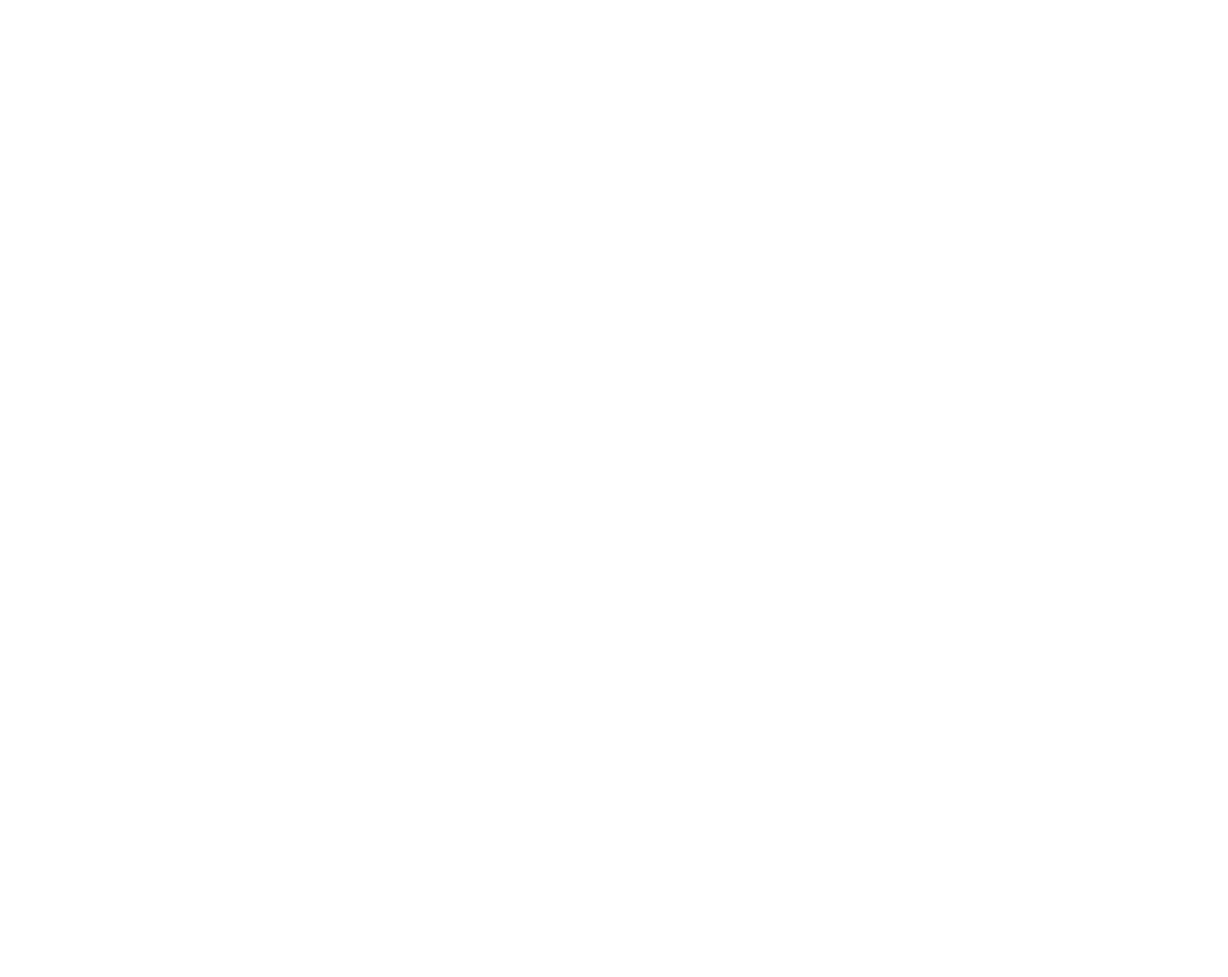
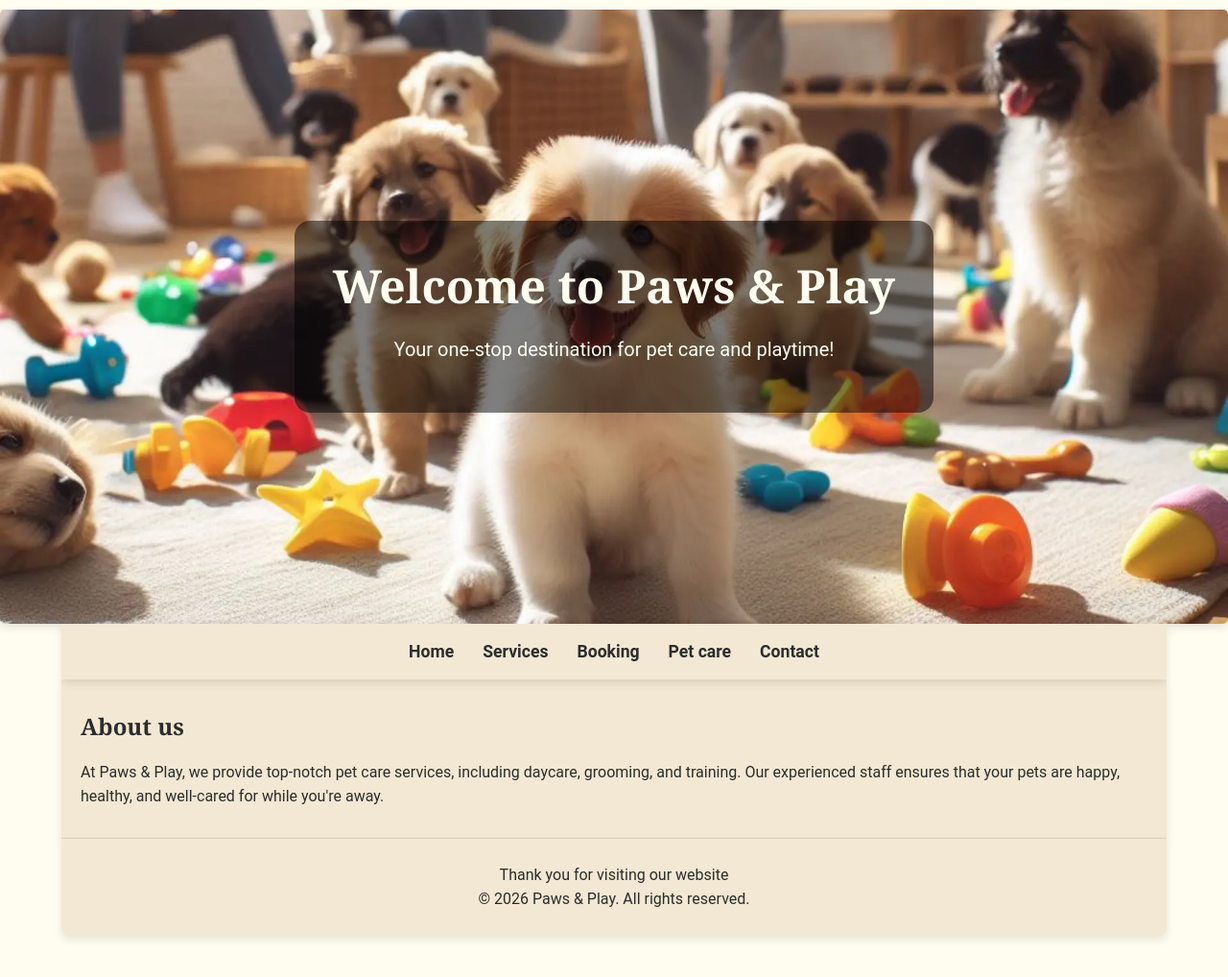
Before and after one commit to nhatala/software-dev-project-grp10, a plain HTML site: page index.html in a window 1280 px wide. Shown: the whole page at 96% size. Before the commit the page ends 800 px from the top, so only its background shows below. Drawn offline with Linux system fonts and the light colour scheme.

Commit message:
Website core from Niko (#1)
* Core of the website made: Index, hero, nav, main, footer - other pages - basic css (no @media yet) - header with flex, main with grid layout.

```diff
--- a/css/styles.css
+++ b/css/styles.css
@@ -1,3 +1,175 @@
+/* Common styles */
 * {
+    box-sizing: border-box;
+    margin: 0;
+    padding: 0;
+}
 
+body {
+    font-family: Roboto, Helvetica, Arial, sans-serif;
+    background-color: #FFFDF0;
+    color: #2C2C2C;
+    line-height: 1.6;
 }
+
+h1,
+h2,
+h3 {
+    font-family: Georgia, 'Times New Roman', serif;
+    font-weight: bold;
+}
+
+/* Index hero section */
+.hero {
+    position: relative;
+    width: 100%;
+    max-width: 1700px;
+    height: 80vh;
+    margin: 10px auto 0 auto;
+    display: flex;
+    justify-content: center;
+    align-items: center;
+    overflow: hidden;
+    border-radius: 5px;
+    box-shadow: 0 4px 10px rgba(0, 0, 0, 0.1);
+}
+
+.hero-picture,
+.hero-picture img {
+    position: absolute;
+    top: 0;
+    left: 0;
+    width: 100%;
+    height: 100%;
+    object-fit: cover;
+    object-position: center;
+    z-index: 1;
+    box-shadow: 0 4px 8px rgba(0, 0, 0, 0.2);
+    border-radius: 0 0 3px 3px;
+}
+
+.hero-content {
+    position: relative;
+    z-index: 2;
+    text-align: center;
+    color: #FFFDF0;
+    padding: 30px 40px;
+    background: rgba(0, 0, 0, 0.5);
+    border-radius: 16px;
+    max-width: 90%;
+}
+
+.hero-content h2 {
+    font-size: 3rem;
+    margin-bottom: 12px;
+}
+
+.hero-content p {
+    font-size: 1.25rem;
+    margin-bottom: 20px;
+}
+
+/* Page banner for other pages */
+.page-banner {
+    width: 90%;
+    max-width: 1200px;
+    margin: 30px auto 0 auto;
+    padding: 50px 30px;
+    background-color: #F3E8D3;
+    text-align: center;
+    border-radius: 12px 12px 0 0;
+    box-shadow: -5px 0 10px rgba(0, 0, 0, 0.08), 5px 0 10px rgba(0, 0, 0, 0.08);
+}
+
+.page-banner h1 {
+    font-size: 2.5rem;
+    margin-bottom: 10px;
+    color: #2C2C2C;
+}
+
+.page-banner p {
+    font-size: 1.15rem;
+    color: #555555;
+    max-width: 600px;
+    margin: 0 auto;
+}
+
+/* Header and navigation */
+.header {
+    width: 90%;
+    max-width: 1200px;
+    margin: 0 auto;
+    position: sticky;
+    top: 0;
+    z-index: 1000;
+    background-color: #F3E8D3;
+    border-radius: 0 0 5px 5px;
+    box-shadow: 0 4px 10px rgba(0, 0, 0, 0.1);
+}
+
+.nav {
+    display: flex;
+    justify-content: center;
+    align-items: center;
+    padding: 15px 20px;
+}
+
+.nav-list {
+    display: flex;
+    justify-content: center;
+    align-items: center;
+    list-style: none;
+    gap: 30px;
+}
+
+.nav-link {
+    text-decoration: none;
+    color: #2C2C2C;
+    font-weight: bold;
+    font-size: 1.1rem;
+    transition: color 0.3s ease;
+}
+
+.nav-link:hover {
+    color: #E07A5F;
+}
+
+/* Main content */
+.main {
+    display: grid;
+    grid-template-columns: 1fr 1fr;
+    gap: 30px;
+    max-width: 1200px;
+    width: 90%;
+    margin: 30px auto 0 auto;
+    padding: 40px 30px;
+    background-color: #F3E8D3;
+}
+
+.content {
+    width: 90%;
+    max-width: 1200px;
+    margin: 0 auto 0 auto;
+    background-color: #F3E8D3;
+    padding: 30px 20px;
+    box-shadow: 0 4px 10px rgba(0, 0, 0, 0.1);
+}
+
+.content h2, h3 {
+    margin-bottom: 15px;
+    color: #2C2C2C;
+}
+
+/* Footer */
+.footer {
+    width: 90%;
+    max-width: 1200px;
+    margin: 0 auto 50px auto;
+    background-color: #F3E8D3;
+    color: #2C2C2C;
+    text-align: center;
+    padding: 25px 30px;
+    border-radius: 0 0 8px 8px;
+    box-shadow: 0 4px 10px rgba(0, 0, 0, 0.1);
+    border-top: 1px solid rgba(0, 0, 0, 0.1);
+}
--- a/index.html
+++ b/index.html
@@ -4,6 +4,53 @@
 <head>
     <meta charset="UTF-8">
     <meta name="viewport" content="width=device-width, initial-scale=1.0">
+    <title>Paws & Play</title>
+    <link rel="stylesheet" href="css/styles.css">
+    <link rel="icon" type="image/x-icon" href="images/favicon.ico">
+</head>
+
+<body>
+    <main>
+        <!-- Hero Section -->
+        <section class="hero">
+            <picture class="hero-picture">
+                <source type="image/webp" srcset="images/index-images/daycare-hero-1920.webp 1920w" sizes="100vw">
+                <img src="images/index-images/daycare-hero-1920.webp" alt="Happy pets playing" width="1920"
+                    height="1080" fetchpriority="high">
+            </picture>
+            <div class="hero-content">
+                <h2>Welcome to Paws & Play</h2>
+                <p>Your one-stop destination for pet care and playtime!</p>
+            </div>
+        </section>
+
+        <!-- Header and navigation -->
+        <header class="header">
+            <nav class="nav">
+                <ul class="nav-list">
+                    <li class="nav-item"><a href="index.html" class="nav-link">Home</a></li>
+                    <li class="nav-item"><a href="services.html" class="nav-link">Services</a></li>
+                    <li class="nav-item"><a href="booking.html" class="nav-link">Booking</a></li>
+                    <li class="nav-item"><a href="pet-care.html" class="nav-link">Pet care</a></li>
+                    <li class="nav-item"><a href="contact.html" class="nav-link">Contact</a></li>
+                </ul>
+            </nav>
+        </header>
+
+        <!-- Main content -->
+        <section class="content">
+            <h2>About us</h2>
+            <p>At Paws & Play, we provide top-notch pet care services, including daycare, grooming, and training. Our
+                experienced staff ensures that your pets are happy, healthy, and well-cared for while you're away.</p>
+        </section>
+
+
+    </main>
+
+    <!-- Footer -->
+    <footer class="footer">
+        <p>Thank you for visiting our website</p>
+        <p>&copy; 2026 Paws & Play. All rights reserved.</p>
     <title>Document</title>
     <link rel="stylesheet" href="css/styles.css">
 </head>
```
Also changed, not shown: booking.html (added, +50 -0 lines), contact.html (added, +50 -0 lines), pet-care.html (added, +50 -0 lines), services.html (added, +50 -0 lines), images/favicon.ico (added), images/index-images/daycare-hero-1920.webp (added).
